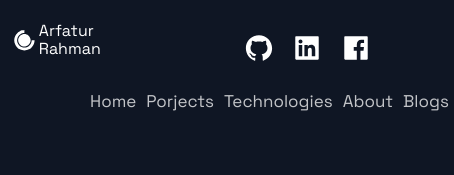
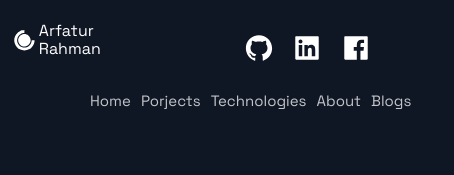
Before and after one commit to arfat-beep/personal_portfolio_using_react_next, a Next.js app: page /project/1 in a window 390 px wide. Shown: the top 175 px of the page, 454 px wide, since content can reach past the window. Built offline with nearby package versions, Linux system fonts and the light colour scheme.

Commit message:
menu content responsive 2

```diff
--- a/src/components/Header/HeaderStyles.js
+++ b/src/components/Header/HeaderStyles.js
@@ -50,7 +50,7 @@ export const Div3 = styled.div`
 
 // Navigation Links
 export const NavLink = styled.a`
-  font-size: 1.7rem;
+  font-size: 1.5rem;
   line-height: 32px;
   color: rgba(255, 255, 255, 0.75);
   transition: 0.4s ease;
```
